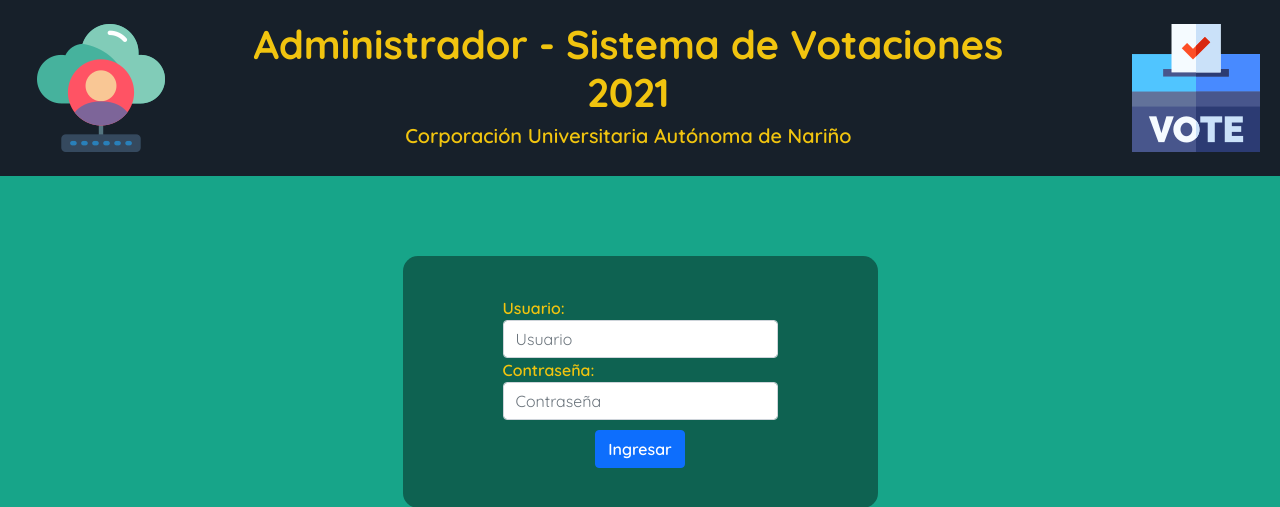
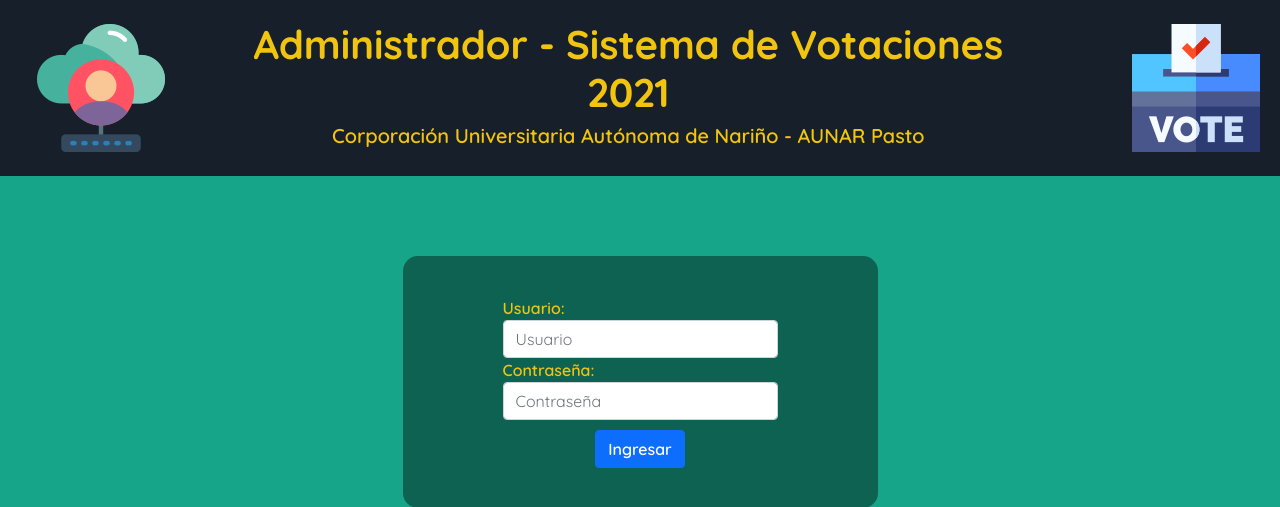
Before and after one commit to damianfg31/aplicacion_votaciones, a PHP site: page /pages/admin/admin.php in a window 1280 px wide. Shown: the top 507 px of the page. Run offline with PHP 8.4, Linux system fonts and the light colour scheme; some web fonts are replaced.

Commit message:
Cambio de titulo en admin

```diff
--- a/pages/admin/admin.php
+++ b/pages/admin/admin.php
@@ -62,7 +62,7 @@ if(isset($_POST['acceder'])){
         </div>
         <div class="col-md-8">
             <h1 class="text-center"> Administrador - Sistema de Votaciones 2021</h1>
-            <h5 class="text-center">Corporación Universitaria Autónoma de Nariño</h5>
+            <h5 class="text-center">Corporación Universitaria Autónoma de Nariño - AUNAR Pasto</h5>
         </div>
         <div class="col-md-1">
             <img class="log_vot" src="../../img/voting-box.png" alt="Votación">
```
